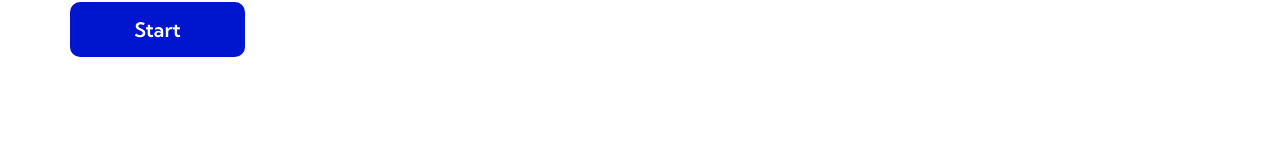
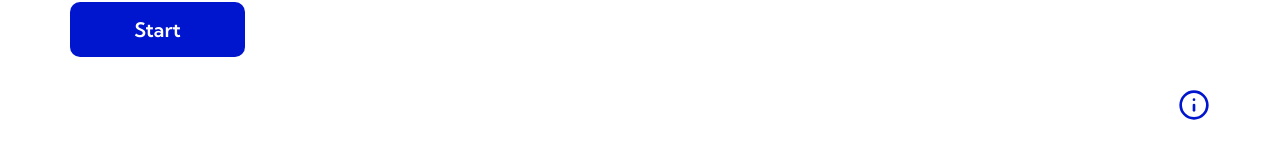
Before and after one commit to tessceciliaj/jolint-web, a Next.js app: page /form in a window 1280 px wide. Shown: the part 643-800 px from the top of the page. Built offline with nearby package versions, Linux system fonts and the light colour scheme.

Commit message:
Add i icon and display div for whole form. Add opens in new tab.

```diff
--- a/app/form/page.tsx
+++ b/app/form/page.tsx
@@ -6,6 +6,7 @@ import ConsentSignature from '../components/ConsentSignature'
 import { partBoxInfo, formTextParagraph } from '../constants'
 import ProgressDots from '../components/FormDots'
 import Link from 'next/link'
+import { Info } from 'lucide-react'
 
 const Page = () => {
     const partBoxPages = [0, 3, 5, 9, 13]
@@ -220,14 +221,10 @@ const Page = () => {
                     </div>
                 </div>
 
-                <div className="flex mt-8">
-                    {pageNumber === 2 && (
-                        <Link href="/#how-it-works">
-                            <button className="blueBtn w-[175px] h-[55px]">
-                                How it works
-                            </button>
-                        </Link>
-                    )}
+                <div className="flex mt-8 w-full justify-end">
+                    <Link href="/#how-it-works" target="_blank">
+                        <Info className="text-activeBlue" size="32" />
+                    </Link>
                 </div>
             </div>
         </>
```
